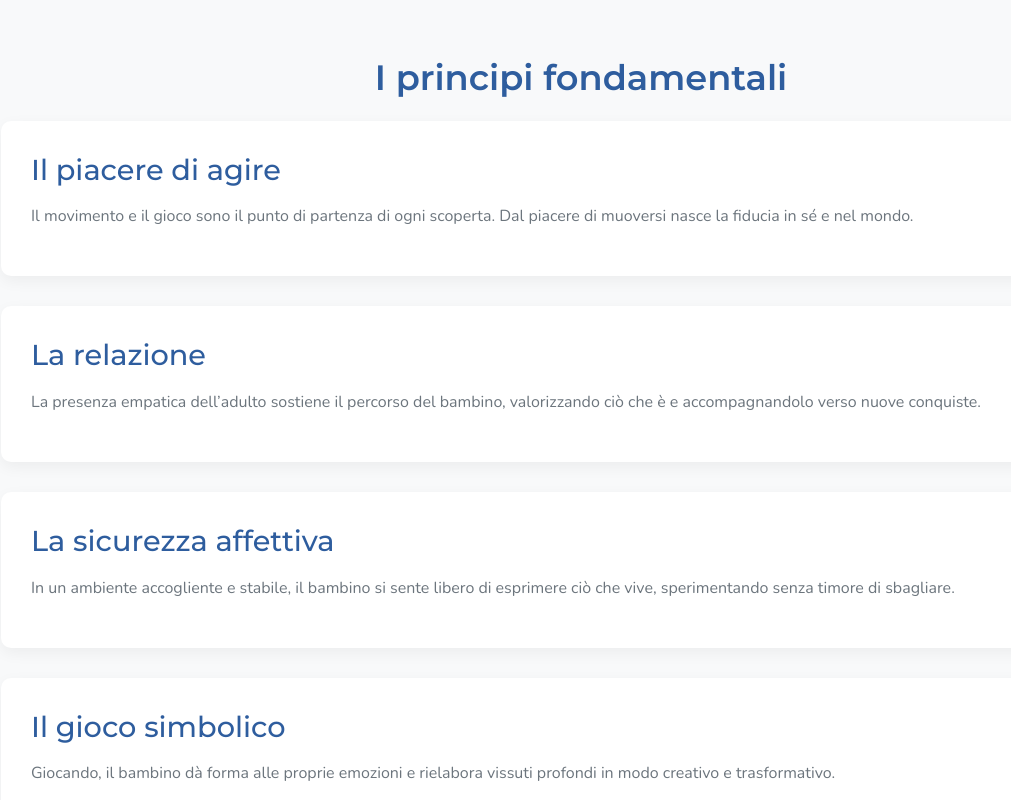
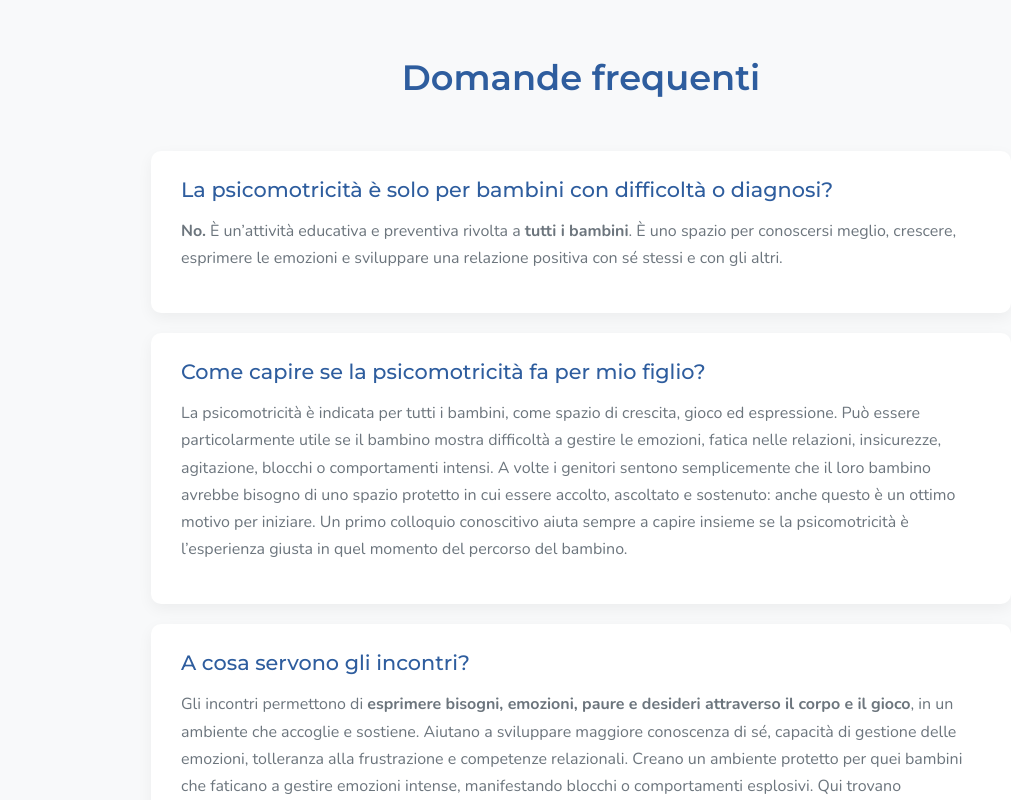
Before and after one commit to aikan86/MirianaPsicomotricita, a React (Create React App) app: page /psicomotricita in a window 1280 px wide. Shown: the part 2320-3120 px from the top of the page, without its empty margins (59-1070 px from the left). Built offline with nearby package versions, Linux system fonts and the light colour scheme.

Commit message:
Update Psicomotricita.js

```diff
--- a/src/pages/Psicomotricita.js
+++ b/src/pages/Psicomotricita.js
@@ -114,42 +114,7 @@ function Psicomotricita() {
         </div>
       </section>
 
-      <section className="approaches-section">
-        <div className="approaches-container">
-          <h2>I principi fondamentali</h2>
 
-          <div className="approach-card">
-            <h3>Il piacere di agire</h3>
-            <p>
-              Il movimento e il gioco sono il punto di partenza di ogni scoperta.
-              Dal piacere di muoversi nasce la fiducia in sé e nel mondo.
-            </p>
-          </div>
-
-          <div className="approach-card">
-            <h3>La relazione</h3>
-            <p>
-              La presenza empatica dell’adulto sostiene il percorso del bambino,
-              valorizzando ciò che è e accompagnandolo verso nuove conquiste.
-            </p>
-          </div>
-
-          <div className="approach-card">
-            <h3>La sicurezza affettiva</h3>
-            <p>
-              In un ambiente accogliente e stabile,
-              il bambino si sente libero di esprimere ciò che vive, sperimentando senza timore di sbagliare.
-            </p>
-          </div>
-
-          <div className="approach-card">
-            <h3>Il gioco simbolico</h3>
-            <p>
-              Giocando, il bambino dà forma alle proprie emozioni e rielabora vissuti profondi in modo creativo e trasformativo.
-            </p>
-          </div>
-        </div>
-      </section>
 
       <section className="faq-section">
         <div className="faq-container">
```
